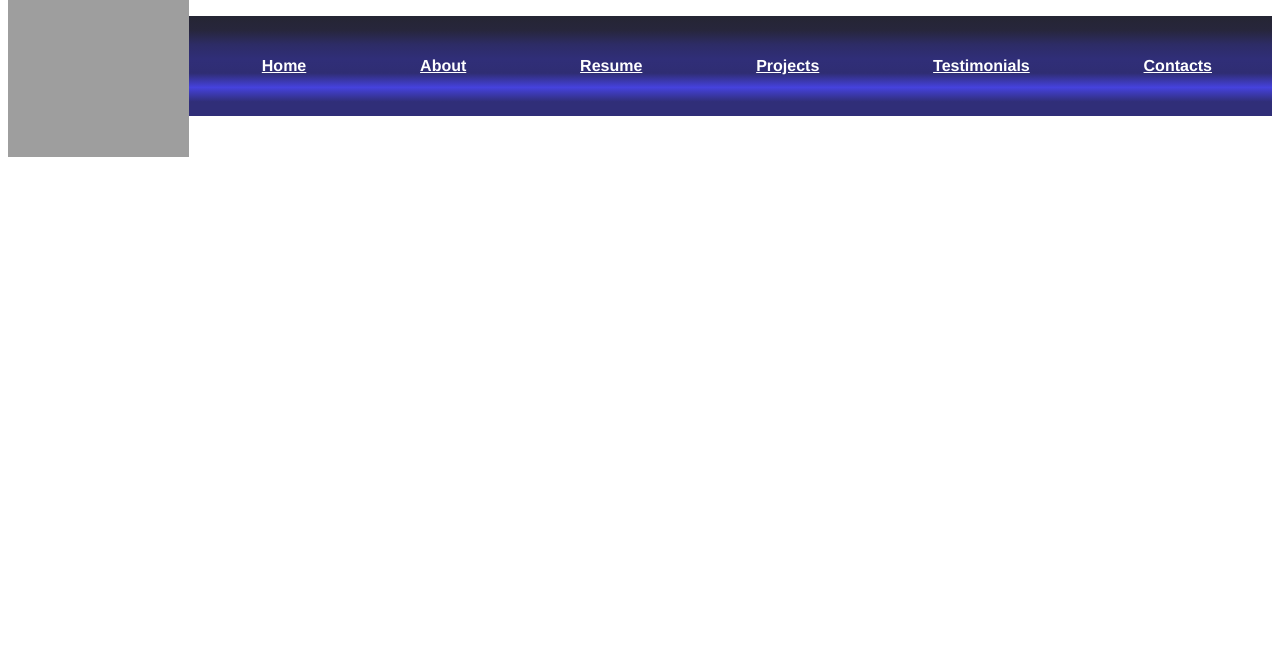
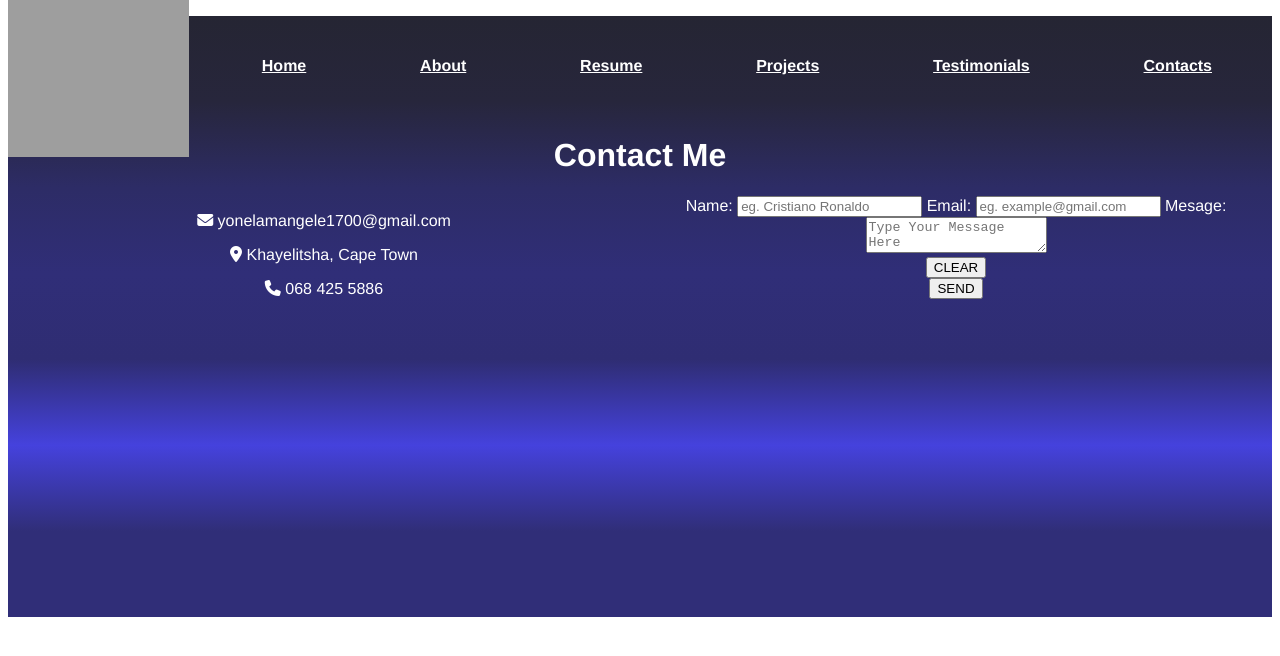
Before and after one commit to yonelamangele/MangeleVuePortifolio, a Vue app: page /contacts in a window 1280 px wide. Shown: the top 656 px of the page. Built offline with nearby package versions, Linux system fonts and the light colour scheme; grey boxes are pictures that could not be loaded.

Commit message:
added files

```diff
--- a/public/index.html
+++ b/public/index.html
@@ -5,6 +5,7 @@
     <meta http-equiv="X-UA-Compatible" content="IE=edge">
     <meta name="viewport" content="width=device-width,initial-scale=1.0">
     <link rel="icon" href="<%= BASE_URL %>favicon.ico">
+    <link rel="stylesheet" href="https://cdnjs.cloudflare.com/ajax/libs/font-awesome/6.1.1/css/all.min.css" />
     <title><%= htmlWebpackPlugin.options.title %></title>
   </head>
   <body>
--- a/src/App.vue
+++ b/src/App.vue
@@ -47,9 +47,3 @@ export default {
 <!-- javascript - <i class="fa-brands fa-js"></i> -->
 
 <!-- vuejs - <i class="fa-brands fa-vuejs"></i> -->
-
-<!-- email icon - <i class="fa-solid fa-envelope"></i> -->
-
-<!-- location - <i class="fa-solid fa-location-dot"></i> -->
-
-<!-- phone - <i class="fa-solid fa-phone"></i> -->
--- a/src/components/ContactsComp.vue
+++ b/src/components/ContactsComp.vue
@@ -1,23 +1,33 @@
-<form>
-    <label> Name </label>
-            <input type="name" placeholder="John Snow">
-            <label>Email:</label>
-            <input type="email" v-model="email" placeholder="example@domain">
-            <label>Mesage:</label>
-            <textarea type="text" v-model="message" placeholder="Type Your Message Here"></textarea>
+<template>
+    <div>
+        <form  action="https://formcarry.com/s/koOwMO21l5o" method="POST" enctype="multipart/form-data">
+            <label> Name: </label>
+            <input type="name" placeholder="eg. Cristiano Ronaldo">
+
+            <label> Email: </label>
+            <input type="email" v-model="email" placeholder="eg. example@gmail.com">
+
+            <label> Mesage: </label>
+            <textarea type="text" v-model="message" placeholder="Type Your Message Here"> </textarea>
+
             <section id="mainButtons">
+
                 <section class="clearSec">
-                    <button type="reset" class="clear">CLEAR</button>
-                </section>
-                <section class="sendSec">
-                    <button type="submit" class="send">SEND</button>
-                </section>
+            <button type="reset" class="clear"> CLEAR </button>
+                        </section>
+            <section class="sendSec">
+                <button type="submit" class="send"> SEND </button>
             </section>
+                    </section>
         </form>
 
+    </div>
+</template>
+<script>
+export default {
 
-<label> Name: </label>
-<input type="name" placeholder="">
-<label> Email: </label>
-<input type="email" v-model="message" placeholder="">
-<textarea type="text" v-model="message" placeholder="Type Your Message Here"></textarea>
+}
+</script>
+<style>
+
+</style>
--- a/src/views/ContactsView.vue
+++ b/src/views/ContactsView.vue
@@ -1,13 +1,46 @@
 <template>
-    <div>
-
+    <div class="stuff">
+        <div class="container my-5" >
+            <h1>Contact Me</h1>
+            <header class="text-center mb-5">
+            </header>
+            <section id="mission" class="mb-5">
+                <div class="row align-items-center">
+                    <div class="col-md-6">
+                        <p class="lead"><span> <i class="fa-solid fa-envelope"> </i></span> yonelamangele1700@gmail.com </p>
+                    <p class="lead"><span> <i class="fa-solid fa-location-dot"> </i></span> Khayelitsha, Cape Town </p>
+                    <p class="lead"><span><i class="fa-solid fa-phone"> </i></span> 068 425 5886 </p>
+                </div>
+                <div class="col-md-6">
+                    <contacts-comp/>
+                </div>
+            </div>
+        </section>
     </div>
+</div>
 </template>
 <script>
+
+import ContactsComp from '@/components/ContactsComp.vue'
 export default {
-
+  components: { ContactsComp },
 }
 </script>
-<style>
+<style scoped>
+.stuff {
+    height: 60vh;
+}
+* {
+    color: white;
+}
+.row{
+    display: grid;
+    grid-template-columns: repeat(2,1fr);
+}
+</style>
 
-</style>
+<!-- email icon - <i class="fa-solid fa-envelope"></i> -->
+
+<!-- location - <i class="fa-solid fa-location-dot"></i> -->
+
+<!-- phone - <i class="fa-solid fa-phone"></i> -->
--- a/src/views/HomeView.vue
+++ b/src/views/HomeView.vue
@@ -12,6 +12,11 @@
         <h4> An aspiring web developer. </h4>
       </div>
 
+    </div>
+
+    <div class="links">
+      <a href="https://github.com/yonelamangele" target="_blank"> <i class="fa-brands fa-github fa-2x"></i> </a>
+      <a href="https://www.linkedin.com/in/yonela-mangele-125044316/" target="_blank"> <i class="fa-brands fa-linkedin fa-2x"></i> </a>
     </div>
   </div>
 </template>
@@ -87,5 +92,11 @@ export default {
     display: flex;
     justify-content: space-evenly;
 }
+.links a{
+  margin: 5px;
+}
 
+/* icons {
+  height: ;
+}. */
 </style>
```
